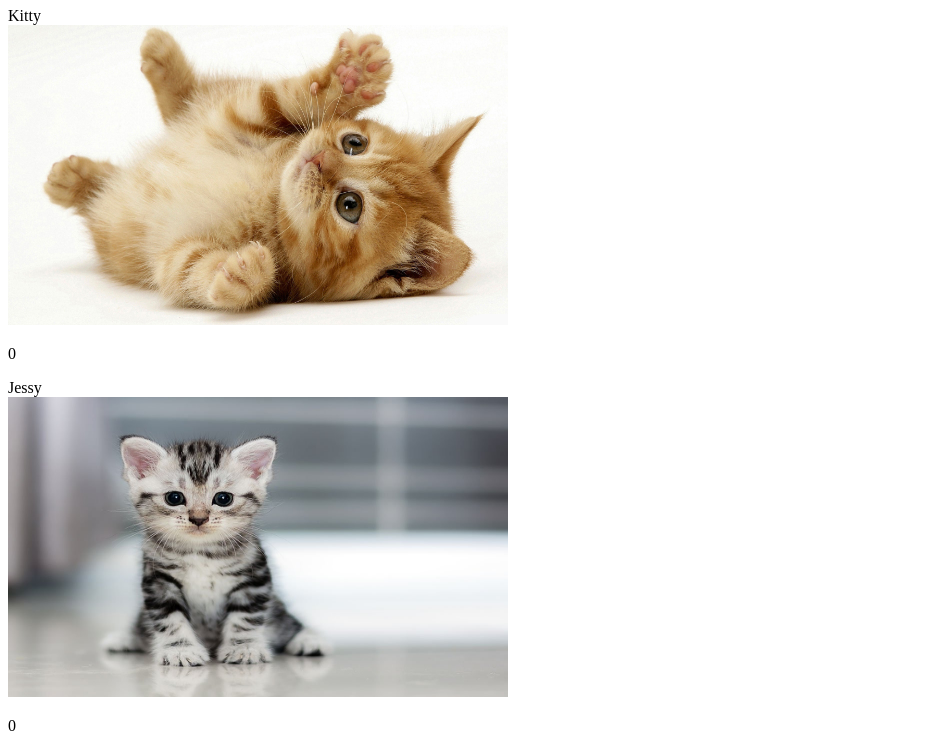
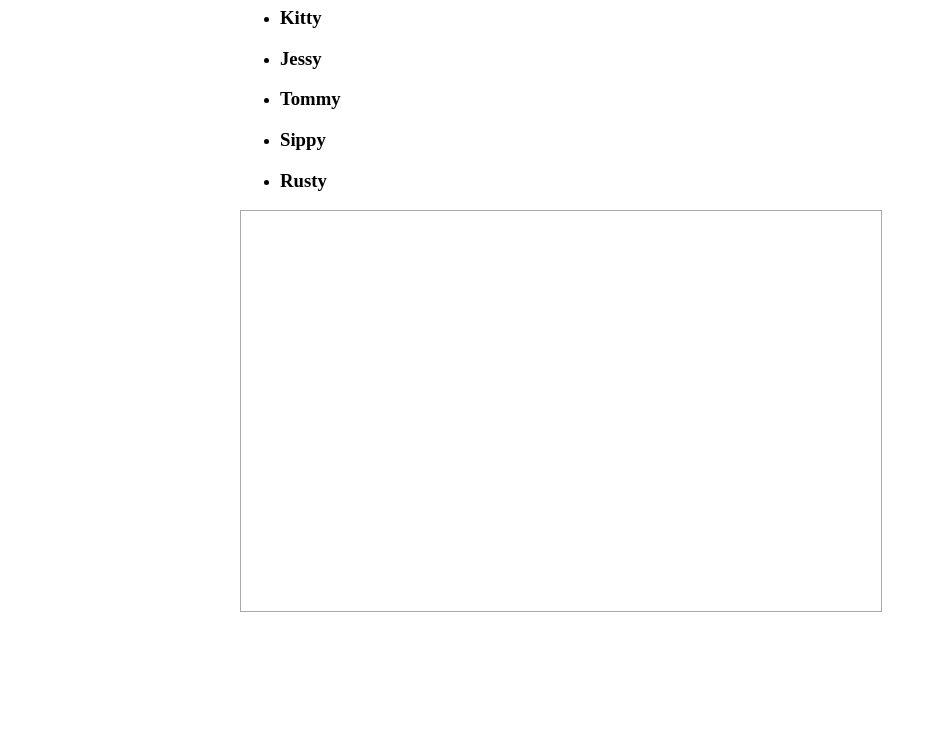
Before and after one commit to shabnam-rasoulian/udacity-js-design, a plain HTML site: page CatClicker/index.html in a window 1280 px wide. Shown: the part 73-824 px from the top of the page, without its empty margins (0-937 px from the left). After the commit the page ends 800 px from the top, so only its background shows below. Drawn offline with nearby package versions, Linux system fonts and the light colour scheme.

Commit message:
Implement cat clicker 3.

```diff
--- /dev/null
+++ b/CatClicker/css/style.css
@@ -0,0 +1,10 @@
+body {
+	width: 800px;
+	margin: 0 auto;
+}
+
+.display {
+	width: 80%;
+	height: 400px;
+	border: 1px solid #A9A9A9;
+}
--- a/CatClicker/index.html
+++ b/CatClicker/index.html
@@ -4,10 +4,12 @@
 		<meta charset="utf-8">
 		<meta name="viewport" content="width=device-width, initial-scale=1.0">
 		<title>Cat Clicker</title>
+		<link rel="stylesheet" href="css/style.css">
 	</head>
 	<body>
 		<h1>How many cats do you want?</h1>
-		<div id="container"></div>
+		<ul id="list"></ul>
+		<div class="display" id="display"></div>
 		<script src="https://code.jquery.com/jquery-3.1.0.min.js"></script>
 		<script src="js/main.js"></script>
 	</body>
--- a/CatClicker/js/main.js
+++ b/CatClicker/js/main.js
@@ -7,24 +7,46 @@ let cats = [{
 		"name": "Jessy",
 		"count": 0,
 		"image_url": "images/cat2.jpg"
+	}, {
+		"name": "Tommy",
+		"count": 0,
+		"image_url": "images/cat3.jpg"
+	}, {
+		"name": "Sippy",
+		"count": 0,
+		"image_url": "images/cat4.jpg"
+	}, {
+		"name": "Rusty",
+		"count": 0,
+		"image_url": "images/cat5.jpg"
 }];
 
-function display(items) {
-	let $container = $("#container");
-	$container.empty();
+function displayItem(item) {
+	let $display = $("#display");
+	$display.empty();
+	let $htmlName = $("<h3>" + item.name + "</h3>");
+	$display.append($htmlName);
+	$cat_image = $("<img src='" + item.image_url + "' alt='A cat' width='500' height='300'>");
+	$display.append($cat_image);
+	$display.append("<div id='count'>" + item.count + "</div>");
+	$cat_image.click(function() {
+		item.count++;
+		$("#count").text(item.count);
+	});
+};
+
+function displayList(items) {
+	let $list = $("#list");
+	$list.empty();
 	for (let i = 0; i < items.length; i++) {
-		let $cat_elem = $("<div class='cat_elem'></div>");
-		$container.append($cat_elem);
-		$cat_elem.append("<div>" + items[i].name + "</div>");
-		$cat_image = $("<img src='" + items[i].image_url + "' alt='A cat' width='500' height='300' id='cat_image" + i + "'>");
-		$cat_elem.append($cat_image);
-		$("#cat_image" + i + "").click(function() {
-			items[i].count++;
-			$("#count" + i + "").text(items[i].count);
-		});
-		$count = $("<p id='count" + i + "'>0</p>")
-		$cat_elem.append($count);
+		let $item = $("<li><h3>" + items[i].name+ "</h3></li>");
+		$item.click((function(item) {
+			return function() {
+				displayItem(item);
+			};
+		}(items[i])));
+		$list.append($item);
 	}
 };
 
-display(cats);
+displayList(cats);
```
Also changed, not shown: CatClicker/images/cat3.jpg (added), CatClicker/images/cat5.jpg (added), 1 other file.
